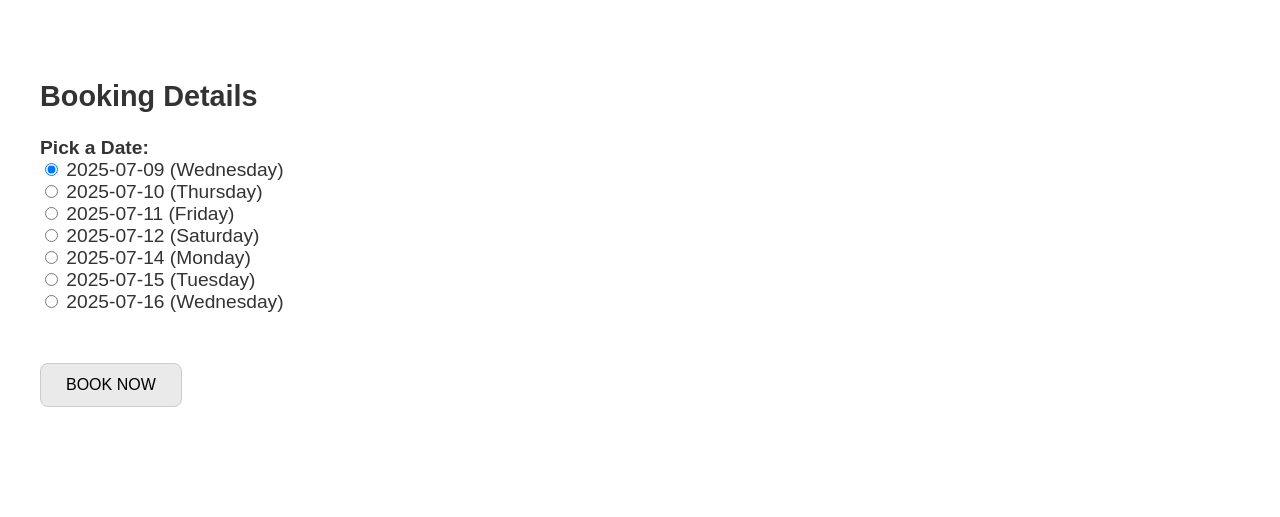
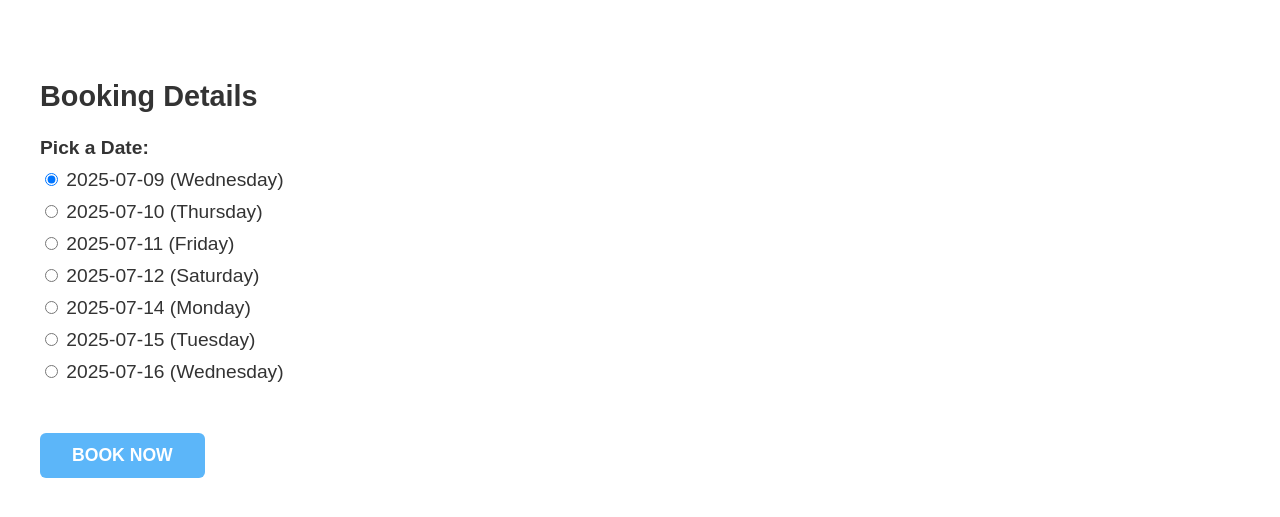
Before and after one commit to Dajin-01/Advanced-Software-Engineering, a plain HTML site: page Front-end /booking/add-booking.html in a window 1280 px wide. Shown: the part 87-604 px from the top of the page. Drawn offline with Linux system fonts and the light colour scheme.

Commit message:
Update some design changes for add booking

```diff
--- a/Front-end /booking/booking.css
+++ b/Front-end /booking/booking.css
@@ -122,3 +122,27 @@ body {
   font-weight: bold;
   border-bottom: 2px solid #333;
 }
+
+.date-options-group {
+  margin-top: 10px;
+  margin-bottom: 20px;
+}
+.date-options-group label {
+  margin-bottom: 10px;
+  display: block;
+}
+
+.book-now-btn {
+  background: #5cb6f9;
+  color: #fff;
+  border: none;
+  border-radius: 6px;
+  padding: 12px 32px;
+  font-size: 1.1rem;
+  font-weight: bold;
+  cursor: pointer;
+  transition: background 0.2s;
+}
+.book-now-btn:hover {
+  background: #3498db;
+}
```
